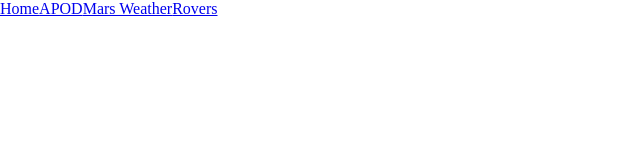
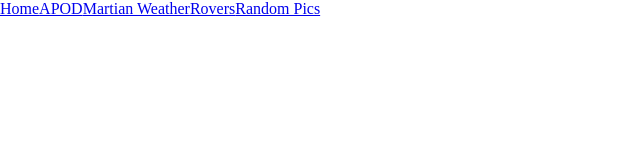
Before and after one commit to YouFaraj/SpaceExploration, a React app: page / in a window 1280 px wide. Shown: the top 160 px of the page, without its empty margins (0-640 px from the left). Built offline with nearby package versions, Linux system fonts and the light colour scheme; the HTML template or start-up script is replaced by a standard one.

Commit message:
added a Random Component

```diff
--- a/src/App.jsx
+++ b/src/App.jsx
@@ -9,6 +9,7 @@ import Navbar from './Components/Navbar/Navbar.jsx'
 import APOD from './Components/APOD/APOD.jsx';
 import Rovers from './Components/Rovers/Rovers.jsx';
 import Weather from './Components/Weather/Weather.jsx';
+import Random from './Components/Random/Random.jsx';
 
 const App = () => {
   return (
@@ -20,6 +21,7 @@ const App = () => {
         <Route exact path="/oppurtunity"> <CardList /> </Route>
         <Route exact path="/curiosity"> <CardList /> </Route>
         <Route exact path="/perseverance"> <CardList /> </Route>
+        <Route exact path="/random"> <APOD /><Random /> </Route>
         <Route exact path="/imageOfTheDay"> <APOD /> </Route>
         <Route exact path="/weather"> <Weather /> </Route>
         <Route exact path="/rover"> <Rovers /> </Route>
--- a/src/Components/Navbar/Navbar.jsx
+++ b/src/Components/Navbar/Navbar.jsx
@@ -4,7 +4,7 @@ import {Link} from 'react-router-dom';
 
 const Navbar = () => {
   // [route, word] creates links, can add more if needed place in order needed
-  var navElements = [['/', 'Home'], ['/imageOfTheDay', 'APOD'], ['/weather', 'Mars Weather'], ['/rover', 'Rovers']]
+  var navElements = [['/', 'Home'], ['/imageOfTheDay', 'APOD'], ['/weather', 'Martian Weather'], ['/rover', 'Rovers'], ['/random', 'Random Pics']]
   return (
     <div className={styles.container}>
       {navElements.map((elm, index) => <Link key={index} className={styles.navElm} to={elm[0]}>{elm[1]}</Link>)}
--- /dev/null
+++ b/src/Components/Random/Random.jsx
@@ -0,0 +1,8 @@
+import React from 'react';
+
+
+const Random = () => {
+  return (
+    <h1>Hello From Random</h1>
+  )
+}
```
Also changed, not shown: src/Components/Random/Random.modules.css (added).
